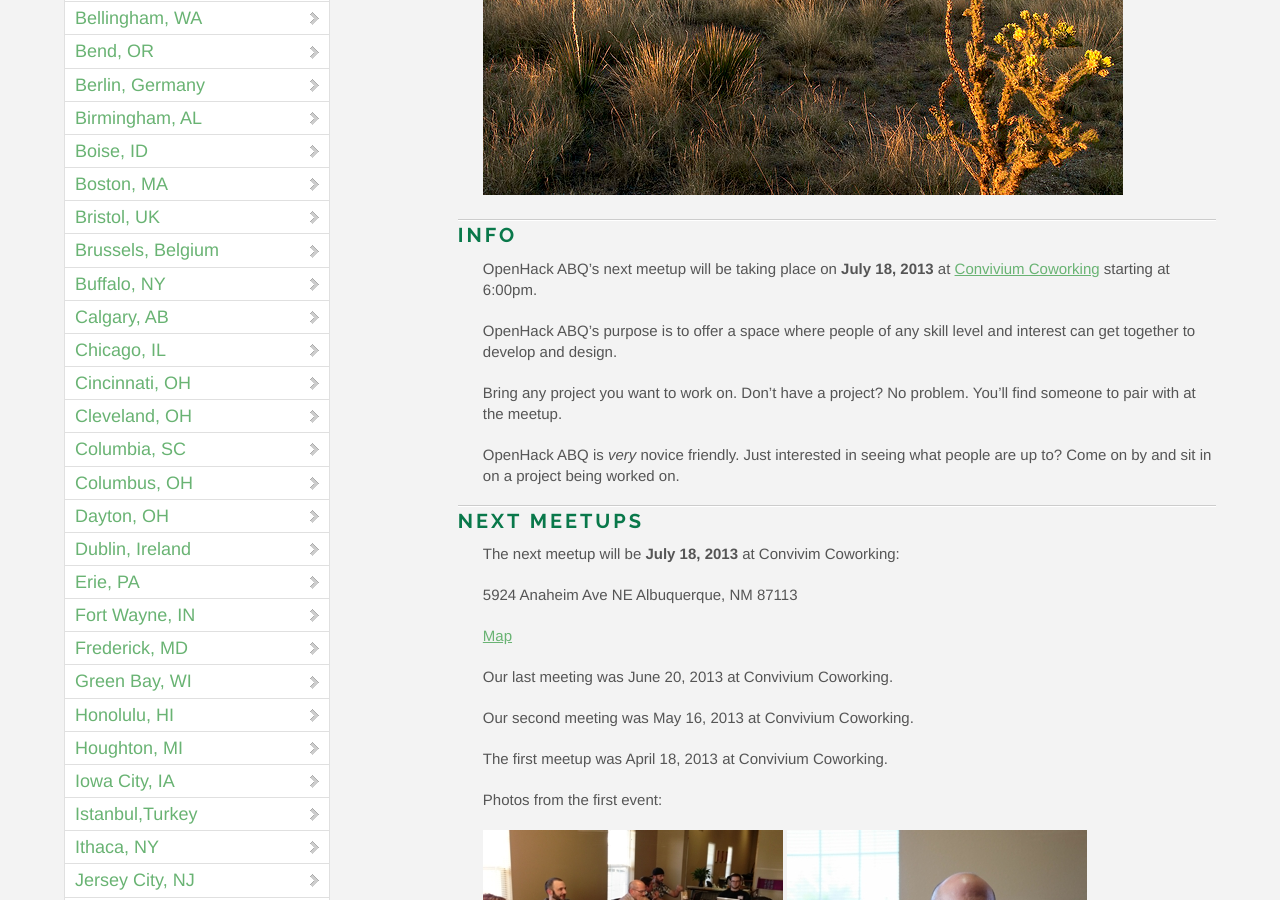
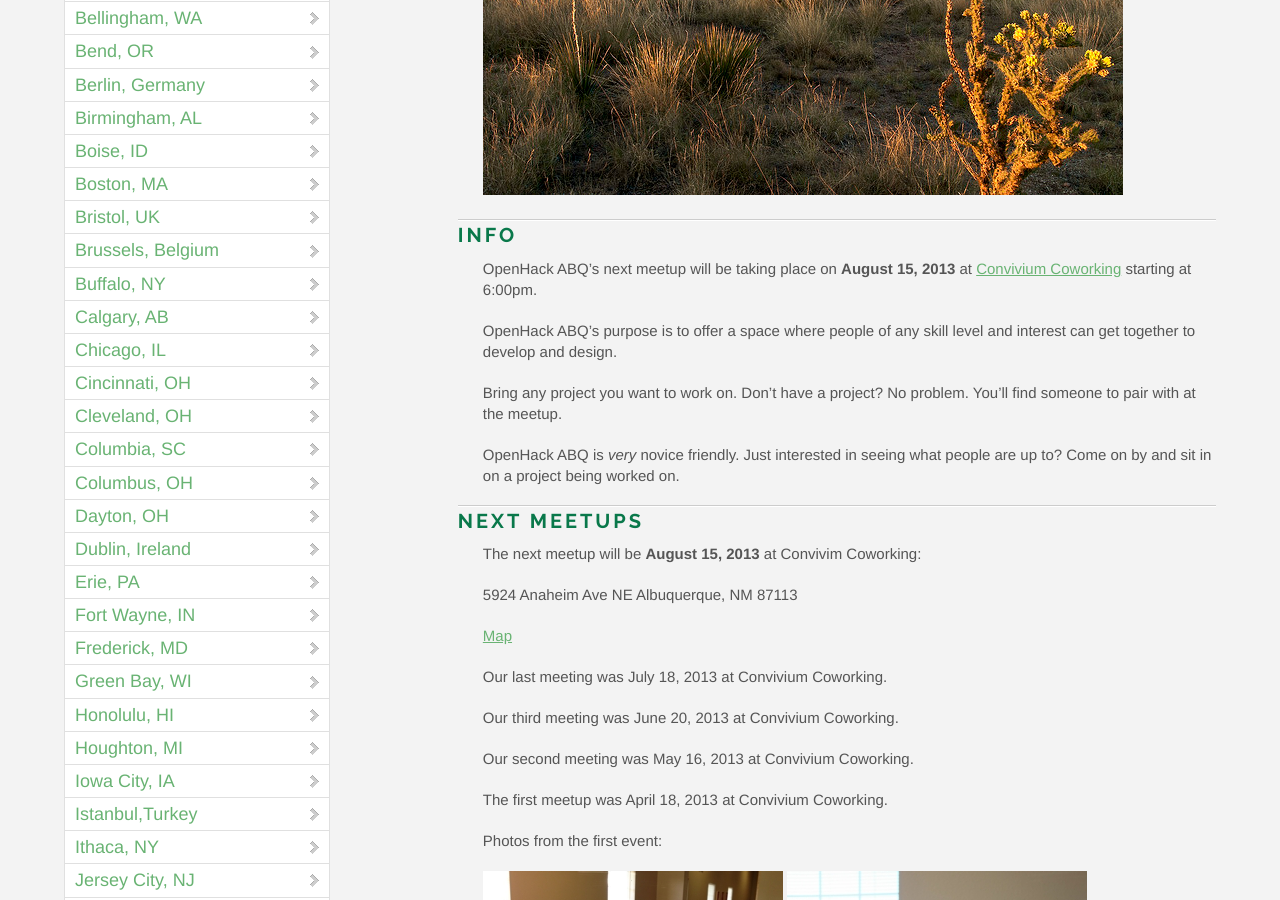
Before and after one commit to OpenHack/openhack.github.com, a Jekyll site: the page built from albuquerque/index.markdown, in a window 1280 px wide and 900 px high, scrolled down 446 px. Built offline with Jekyll 4.4.1, drawn with Linux system fonts in a browser that asks for light colours; nearby versions of some CDN libraries; Markdown is read by kramdown in place of the engine named in the settings; comment, search, counter and statistics services are not loaded.

Commit message:
Update Albuquerque for next meeting date

```diff
--- a/albuquerque/index.markdown
+++ b/albuquerque/index.markdown
@@ -9,7 +9,7 @@ title: OpenHack - Albuquerque, NM
 
 ### Info
 
-OpenHack ABQ's next meetup will be taking place on **July 18, 2013** at
+OpenHack ABQ's next meetup will be taking place on **August 15, 2013** at
 [Convivium Coworking](http://www.conviviumcoworking.com/) starting at 6:00pm.
 
 OpenHack ABQ's purpose is to offer a space where people of any skill level
@@ -23,14 +23,16 @@ are up to? Come on by and sit in on a project being worked on.
 
 ### Next meetups
 
-The next meetup will be **July 18, 2013** at Convivim Coworking:
+The next meetup will be **August 15, 2013** at Convivim Coworking:
 
 5924 Anaheim Ave NE
 Albuquerque, NM 87113
 
 [Map](http://goo.gl/maps/5y7xs)
 
-Our last meeting was June 20, 2013 at Convivium Coworking.
+Our last meeting was July 18, 2013 at Convivium Coworking.
+
+Our third meeting was June 20, 2013 at Convivium Coworking.
 
 Our second meeting was May 16, 2013 at Convivium Coworking.
 
```
